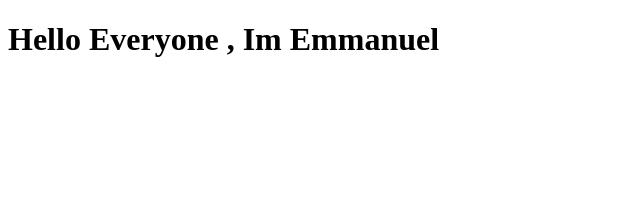
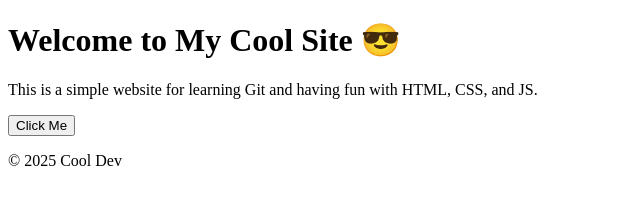
Before and after one commit to kbxadu/nexus, a plain HTML site: page index.html in a window 1280 px wide. Shown: the whole page, without its empty margins (0-640 px from the left). Drawn offline with Linux system fonts and the light colour scheme.

Commit message:
add index.html initial version

```diff
--- a/index.html
+++ b/index.html
@@ -1,11 +1,22 @@
 <!DOCTYPE html>
-<html>
-    <head>
+<html lang="en">
+<head>
+  <meta charset="UTF-8" />
+  <meta name="viewport" content="width=device-width, initial-scale=1.0"/>
+  <title>My Cool Site</title>
+  <link rel="stylesheet" href="style.css" />
+</head>
+<body>
+  <div class="container">
+    <h1>Welcome to My Cool Site 😎</h1>
+    <p>This is a simple website for learning Git and having fun with HTML, CSS, and JS.</p>
+    <button onclick="greet()">Click Me</button>
+  </div>
 
-    </head>
+  <footer>
+    <p>&copy; 2025 Cool Dev</p>
+  </footer>
 
-    <body>
-    <h1>Hello Everyone , Im Emmanuel</h1>
+  <script src="script.js"></script>
 </body>
-
 </html>
```
